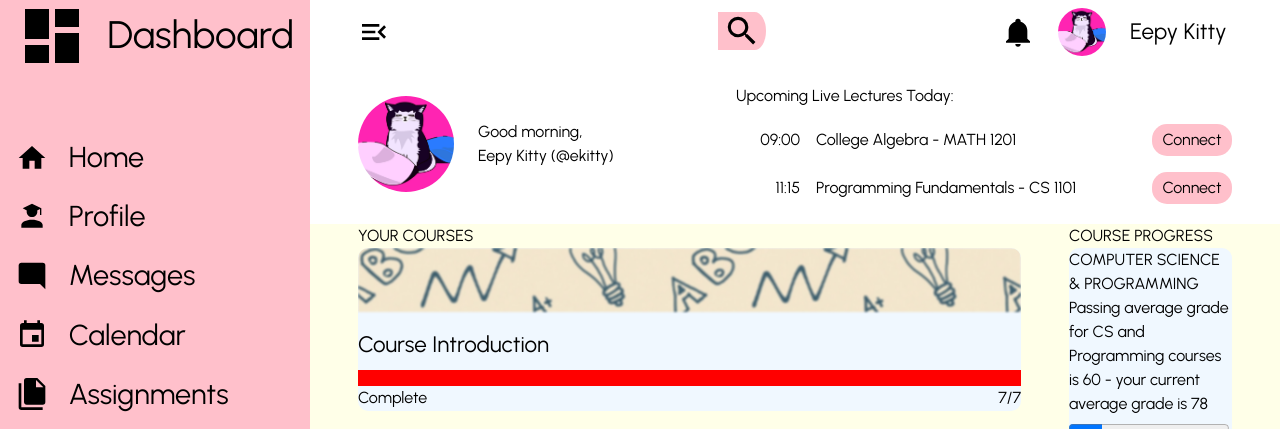
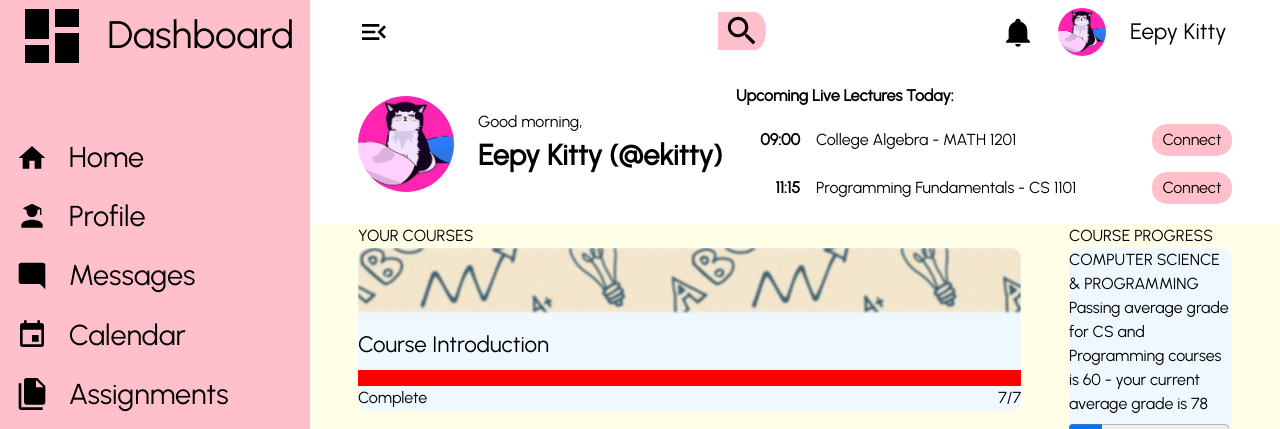
Before and after one commit to pilzpuffer/admin-dashboard, a plain HTML site: page index.html in a window 1280 px wide. Shown: the top 429 px of the page. Drawn offline with Linux system fonts and the light colour scheme.

Commit message:
Adjust font weight of key elements in the header

```diff
--- a/index.html
+++ b/index.html
@@ -95,7 +95,7 @@
                         <img id="profile-picture" src="./image-assets/profile-picture.webp">
                         <div>
                             <div>Good morning,</div>
-                            <div>Eepy Kitty (@ekitty)</div>
+                            <div id="username">Eepy Kitty (@ekitty)</div>
                         </div>
                     </div>
                     <div class="schedule-reminder">
--- a/style.css
+++ b/style.css
@@ -19,6 +19,8 @@
   --img-size: 2rem;
   --small-pfp: 3rem;
   --big-pfp: 6rem;
+
+  --title-font-size: 1.8rem;
 
   --header-menu-upper: 4rem;
   --header-menu-lower: 8rem;
@@ -101,7 +103,7 @@ h1, h2, h3, h4, h5, h6 {
   justify-items: start;
   align-items: center;
 
-  font-size: 1.8rem;
+  font-size: var(--title-font-size);
 }
 
 .nav-item + .nav-item {
@@ -192,7 +194,7 @@ input[type="search"]::-webkit-search-results-decoration {
   justify-content: end;
   align-items: center;
 
-  font-size: 1.4rem
+  font-size: 1.4rem;
 }
 
 .header-menu img {
@@ -238,6 +240,11 @@ input[type="search"]::-webkit-search-results-decoration {
   gap: 1.5rem;
 }
 
+#username {
+  font-weight: bold;
+  font-size: var(--title-font-size);
+}
+
 .schedule-reminder {
   display: grid;
   align-content: center;
@@ -245,6 +252,10 @@ input[type="search"]::-webkit-search-results-decoration {
 
   gap: 1rem;
   overflow: visible;
+}
+
+.schedule-reminder div:nth-child(1) {
+  font-weight: bold;
 }
 
 .lesson-notice {
```
